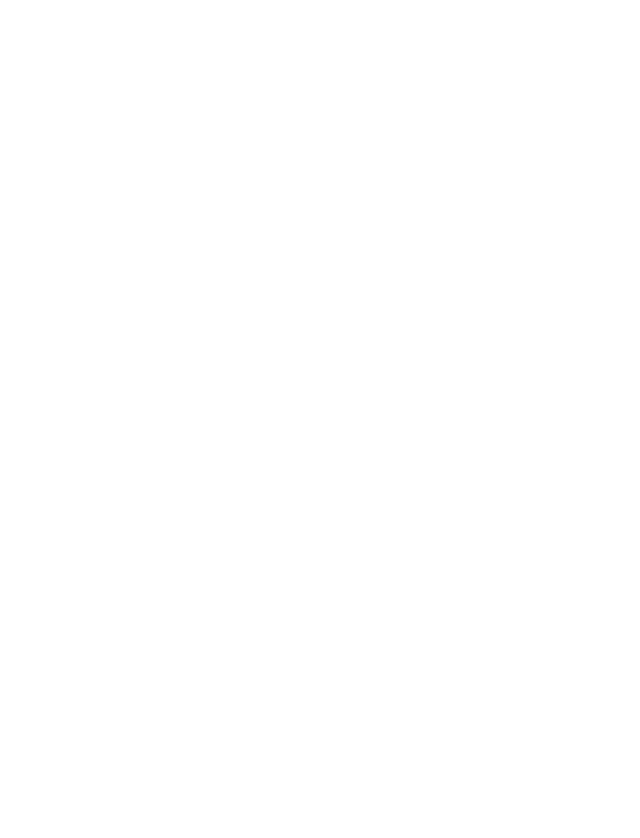
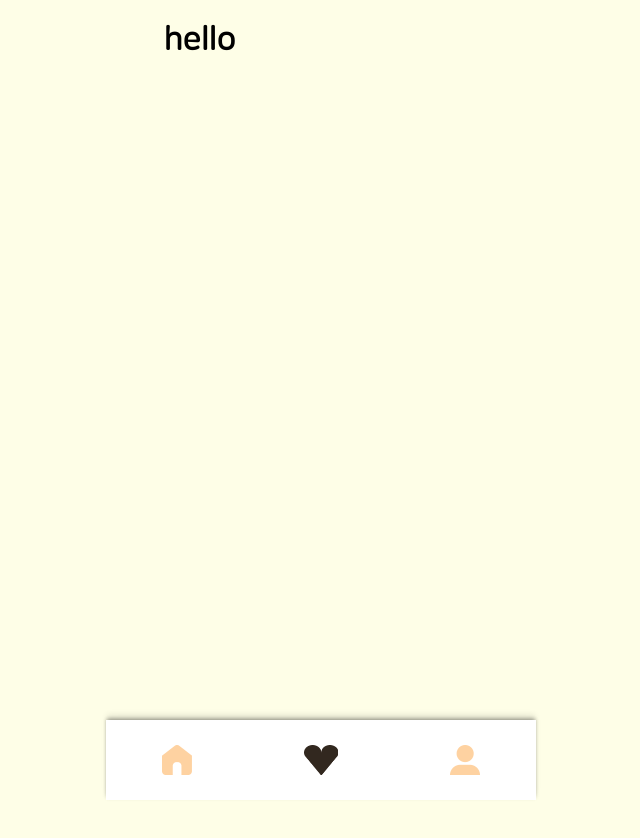
Before and after one commit to CLIPPER-1st/Cafevery-CLIPPER-1st-FE, a React (Vite) app: page /likes in a window 1280 px wide. Before the commit this address had no page. Shown: the top 838 px of the page, without its empty margins (319-959 px from the left). Before the commit the page ends 800 px from the top, so only its background shows below. Built offline with nearby package versions, Linux system fonts and the light colour scheme.

Commit message:
Feat: 페이지 분할

```diff
--- a/src/Router.tsx
+++ b/src/Router.tsx
@@ -1,9 +1,13 @@
-import { Navigate, Route, Routes, useNavigate} from 'react-router-dom';
+import {Navigate, Route, Routes, useNavigate} from 'react-router-dom';
 import Home from './pages/Home';
+import Like from './pages/Like';
+import MyPage from './pages/MyPage';
 export default function Router() {
   return (
-      <Routes>
-        <Route path="/" element={<Home />} />
-      </Routes>
+    <Routes>
+      <Route path="/" element={<Home />} />
+      <Route path="/likes" element={<Like />} />
+      <Route path="/mypage" element={<MyPage />} />
+    </Routes>
   );
 }
--- /dev/null
+++ b/src/components/Like/NameCard/index.tsx
@@ -0,0 +1,9 @@
+import * as Styled from './style';
+
+export default function NameCard() {
+  return (
+    <Styled.Container>
+      <h1>hello</h1>
+    </Styled.Container>
+  );
+}
--- /dev/null
+++ b/src/components/Like/NameCard/style.ts
@@ -0,0 +1,5 @@
+import styled from 'styled-components';
+
+export const Container = styled.div`
+  width: 315px;
+`;
--- /dev/null
+++ b/src/pages/Like/index.tsx
@@ -0,0 +1,10 @@
+import NameCard from '@/components/Like/NameCard';
+import PageLayout from '@/components/PageLayout/PageLayout';
+
+export default function Like() {
+  return (
+    <PageLayout>
+      <NameCard />
+    </PageLayout>
+  );
+}
--- /dev/null
+++ b/src/pages/Like/style.ts
@@ -0,0 +1 @@
+import styled from 'styled-components';
--- /dev/null
+++ b/src/pages/MyPage/index.tsx
@@ -0,0 +1,9 @@
+import PageLayout from '@/components/PageLayout/PageLayout';
+
+export default function MyPage() {
+  return (
+    <PageLayout>
+      <h1>MyPage</h1>
+    </PageLayout>
+  );
+}
--- /dev/null
+++ b/src/pages/MyPage/style.ts
@@ -0,0 +1 @@
+import styled from 'styled-components';
--- a/src/style.ts
+++ b/src/style.ts
@@ -21,6 +21,10 @@ export const GlobalStyle = createGlobalStyle`
     font-size: 16px;
   }
 
+  body {
+    background-color: #fefee7;
+  }
+
   #content {
     position: relative;
     height: 100%;
```
